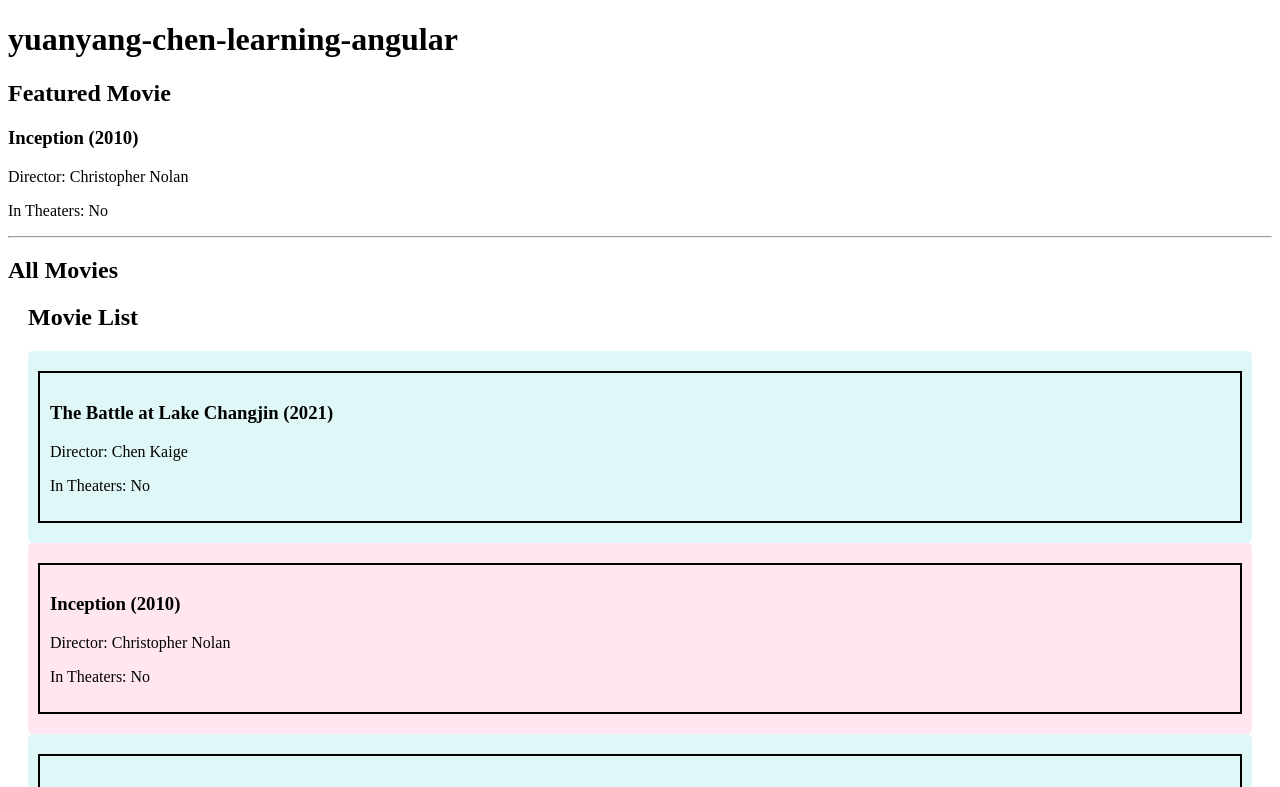
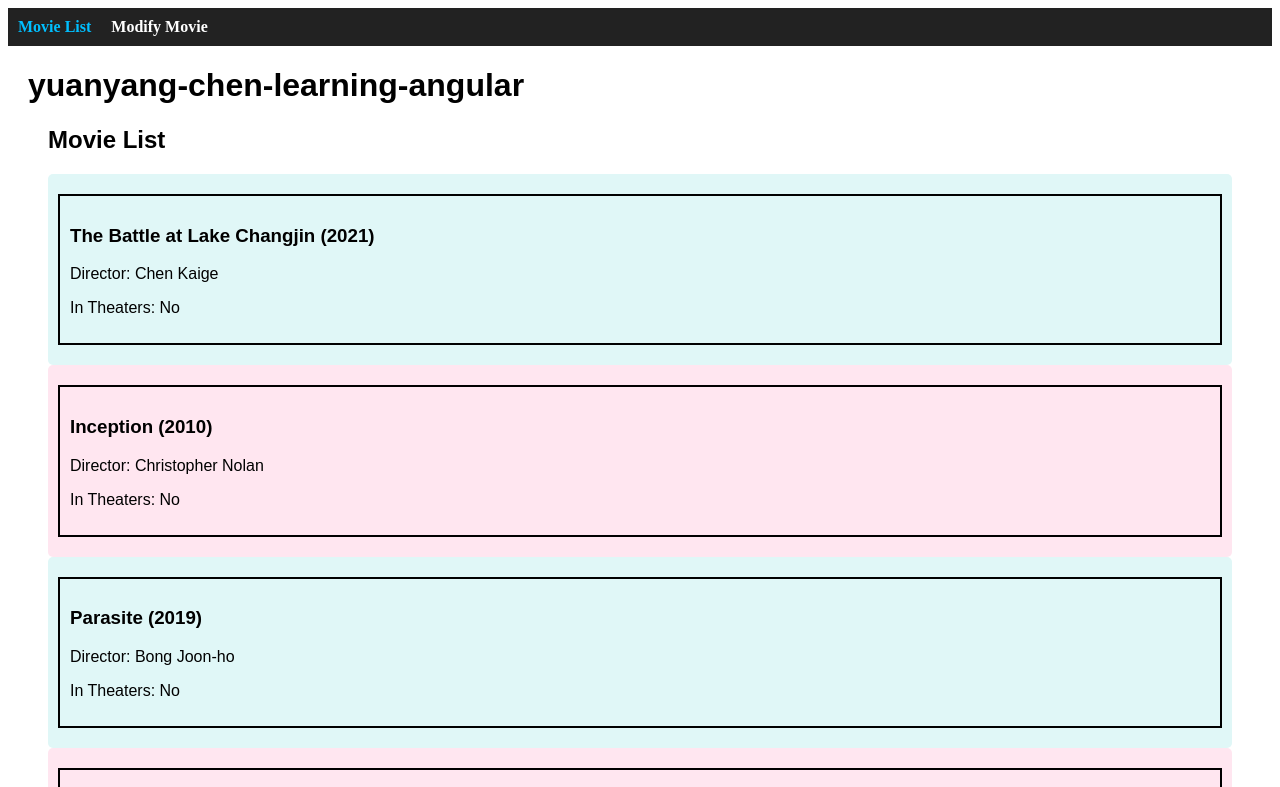
Before and after one commit to yuanyangCyy/Yuanyang_Chen_Learning_Angular, an Angular app: page /movies in a window 1280 px wide. Before the commit this address led to /. Shown: the top 787 px of the page. Built offline with nearby package versions, Linux system fonts and the light colour scheme.

Commit message:
done as5

```diff
--- a/src/app/app.component.html
+++ b/src/app/app.component.html
@@ -1,16 +1,13 @@
+<!-- Future Nav bar -->
+<div class="nav-bar">
+  <nav>
+    <a routerLink="/movies" routerLinkActive="active">Movie List</a >
+    <a routerLink="/modify" routerLinkActive="active">Modify Movie</a >
+  </nav>
+</div>
+
 <div class="app-container">
   <h1>{{ title }}</h1>
-
-  <h2>Featured Movie</h2>
-
-  <div *ngIf="featuredMovie as fm">
-    <h3>{{ fm.title }} ({{ fm.year }})</h3>
-    <p>Director: {{ fm.director }}</p>
-    <p>In Theaters: {{ fm.inTheaters ? 'Yes' : 'No' }}</p>
-  </div>
-
-  <hr>
-
-  <h2>All Movies</h2>
-  <app-movie-list></app-movie-list>
+  <!-- router outlet to display routed components -->
+  <router-outlet></router-outlet>
 </div>
--- a/src/app/app.component.scss
+++ b/src/app/app.component.scss
@@ -0,0 +1,24 @@
+.nav-bar {
+  background-color: #222;
+  padding: 10px;
+}
+
+.nav-bar nav {
+  display: flex;
+  gap: 20px;
+}
+
+.nav-bar a {
+  color: white;
+  text-decoration: none;
+  font-weight: bold;
+}
+
+.nav-bar a.active {
+  color: #00bfff;
+}
+
+.app-container {
+  margin: 20px;
+  font-family: Arial, sans-serif;
+}
--- a/src/app/app.component.ts
+++ b/src/app/app.component.ts
@@ -1,13 +1,14 @@
 import { Component, OnInit } from '@angular/core';
 import { CommonModule } from '@angular/common';
 import { Movie } from './Shared/Models/movie';
-import { MovieList } from './movie-list/movie-list';
+
 import { MovieService } from './Services/movie.service';
+import {RouterLink, RouterLinkActive, RouterOutlet} from '@angular/router';
 
 @Component({
   selector: 'app-root',
   standalone: true,
-  imports: [CommonModule, MovieList],
+  imports: [CommonModule, RouterOutlet, RouterLink, RouterLinkActive],
   templateUrl: './app.component.html',
   styleUrls: ['./app.component.scss']
 })
--- a/src/app/app.routes.ts
+++ b/src/app/app.routes.ts
@@ -1,3 +1,11 @@
 import { Routes } from '@angular/router';
+import { MovieList } from './movie-list/movie-list';
+import { ModifyListItemComponent } from './modify-list-item/modify-list-item.component';
+import { PageNotFoundComponent } from './page-not-found/page-not-found.component';
 
-export const routes: Routes = [];
+export const routes: Routes = [
+  { path: '', redirectTo: '/movies', pathMatch: 'full' },
+  { path: 'movies', component: MovieList },
+  { path: 'modify', component: ModifyListItemComponent },
+  { path: '**', component: PageNotFoundComponent }
+];
--- /dev/null
+++ b/src/app/modify-list-item/modify-list-item.component.html
@@ -0,0 +1,5 @@
+<div class="modify-container">
+  <h2>{{ message }}</h2>
+  <p>Here you can edit or update your movie details.</p >
+  <button>Edit Movie</button>
+</div>
--- /dev/null
+++ b/src/app/modify-list-item/modify-list-item.component.ts
@@ -0,0 +1,8 @@
+import { Component } from '@angular/core';
+
+@Component({
+  selector: 'app-modify-list-item',
+  standalone: true,
+  template: `<h2>Modify Movie</h2><p>Here is where you will edit a movie.</p>`
+})
+export class ModifyListItemComponent {}
--- /dev/null
+++ b/src/app/page-not-found/page-not-found.component.html
@@ -0,0 +1,5 @@
+<div class="not-found-container">
+  <h1>404 - Page Not Found</h1>
+  <p>Sorry, the page you are looking for does not exist.</p >
+  <a routerLink="/movies" class="home-link">Go back to Home</a >
+</div>
--- /dev/null
+++ b/src/app/page-not-found/page-not-found.component.ts
@@ -0,0 +1,14 @@
+import { Component } from '@angular/core';
+import { RouterLink } from '@angular/router';
+
+@Component({
+  selector: 'app-page-not-found',
+  standalone: true,
+  imports: [RouterLink],
+  template: `
+    <h2>404 - Page Not Found</h2>
+    <p>The page you are looking for does not exist.</p>
+    <a routerLink="/movies">Back to Movie List</a>
+  `
+})
+export class PageNotFoundComponent {}
--- a/src/main.ts
+++ b/src/main.ts
@@ -1,6 +1,18 @@
 import { bootstrapApplication } from '@angular/platform-browser';
+import { provideRouter, Routes } from '@angular/router';
 import { AppComponent } from './app/app.component';
-import { appConfig } from './app/app.config';
 
-bootstrapApplication(AppComponent, appConfig)
-  .catch((err) => console.error(err));
+import { MovieList } from './app/movie-list/movie-list';
+import { ModifyListItemComponent } from './app/modify-list-item/modify-list-item.component';
+import { PageNotFoundComponent } from './app/page-not-found/page-not-found.component';
+
+const routes: Routes = [
+  { path: '', redirectTo: '/movies', pathMatch: 'full' },
+  { path: 'movies', component: MovieList },
+  { path: 'modify', component: ModifyListItemComponent },
+  { path: '**', component: PageNotFoundComponent }
+];
+
+bootstrapApplication(AppComponent, {
+  providers: [provideRouter(routes)]
+});
```
Also changed, not shown: src/app/modify-list-item/modify-list-item.component.css (added, +23 -0 lines), src/app/page-not-found/page-not-found.component.css (added, +28 -0 lines).
